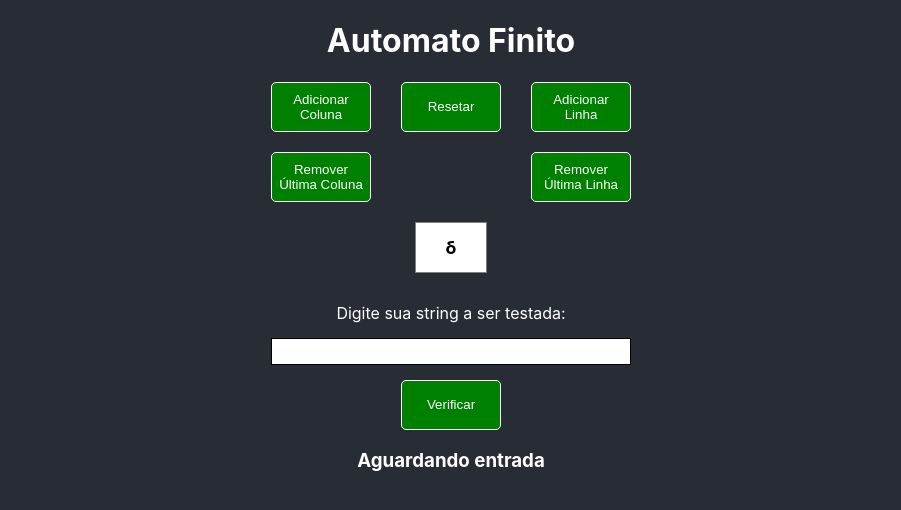
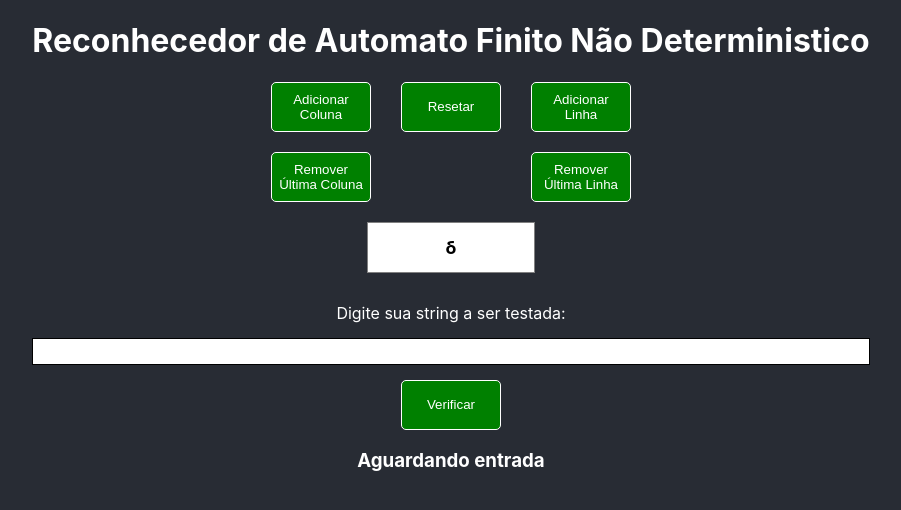
Before and after one commit to gabrielhtres/automatolfa, a React (Create React App) app: page / in a window 1280 px wide. Shown: the top 510 px of the page, without its empty margins (189-1090 px from the left). Built offline with nearby package versions, Linux system fonts and the light colour scheme.

Commit message:
Titles adjusted

```diff
--- a/public/index.html
+++ b/public/index.html
@@ -24,7 +24,7 @@
       work correctly both with client-side routing and a non-root public URL.
       Learn how to configure a non-root public URL by running `npm run build`.
     -->
-    <title>React App</title>
+    <title>AFND</title>
   </head>
   <body>
     <noscript>You need to enable JavaScript to run this app.</noscript>
--- a/src/App.js
+++ b/src/App.js
@@ -145,7 +145,7 @@ function App() {
 
   return (
     <form onSubmit={testaEntrada} className='app'>
-        <h1>Automato Finito</h1>
+        <h1>Reconhecedor de Automato Finito Não Deterministico</h1>
         <div className='botoes'>
           <button type="button" onClick={adicionarColuna}>Adicionar Coluna</button>
           <button type="button" onClick={resetarTabela}>Resetar</button>
```
